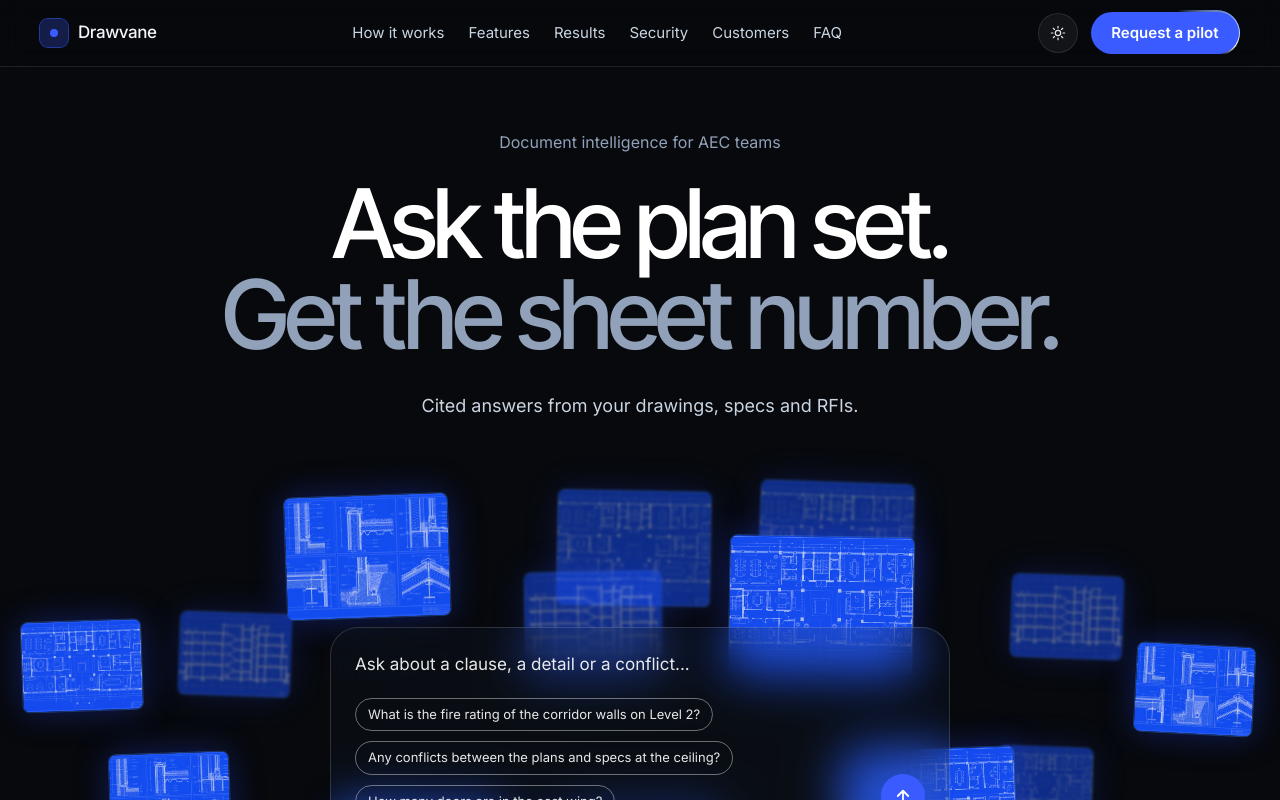
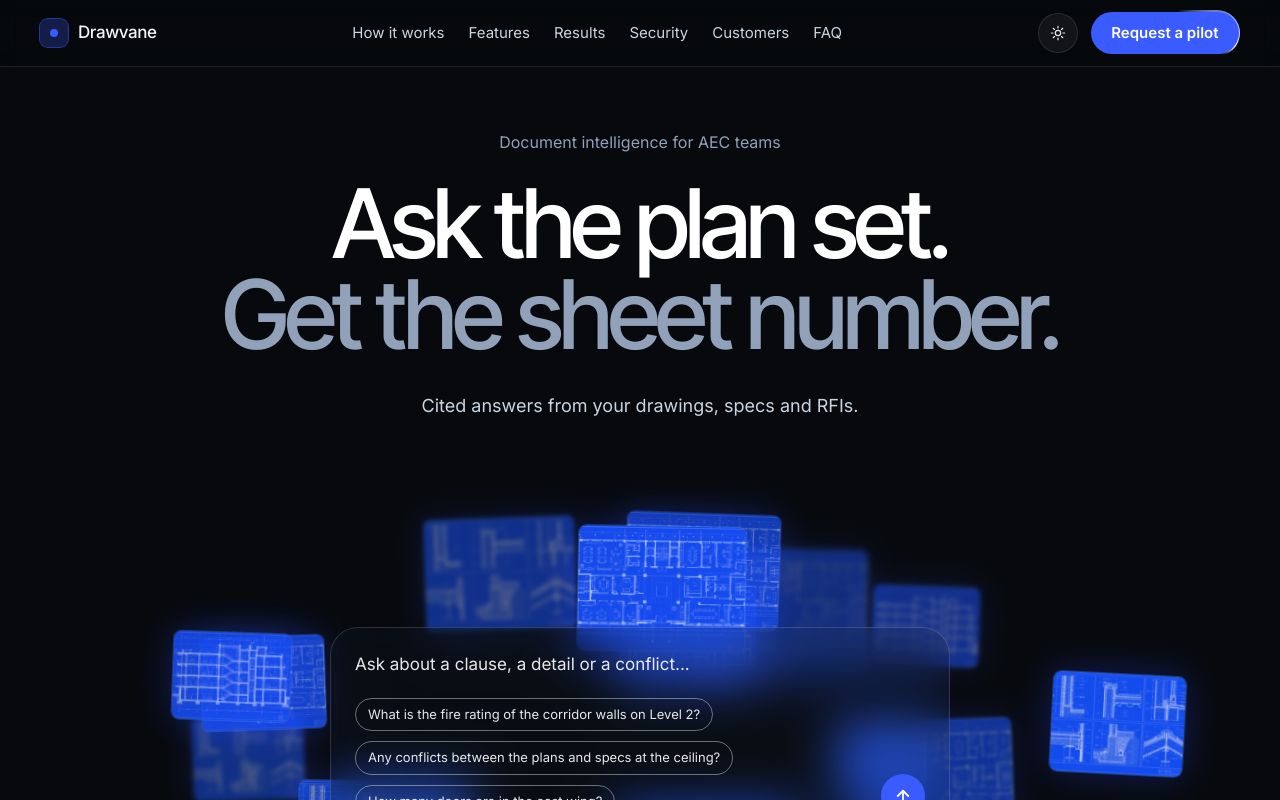
Before and after one commit to okeredaniel/drawvane-site, a Next.js app: page / in a window 1280 px wide. Shown: the top 800 px of the page. Built offline with nearby package versions, Linux system fonts and the light colour scheme.

Commit message:
Enhance Hero component with 3D card motion and update card data structure

```diff
--- a/app/theme.css
+++ b/app/theme.css
@@ -22,6 +22,32 @@
   --background: #f5f6f8;
   --foreground: #0b0f14;
   color-scheme: light;
+}
+
+/* Hero cards drift around a small circle, all in step. The element itself does
+   not spin: it is turned forward, pushed out, then turned back by the same amount. */
+@keyframes hero-orbit {
+  from {
+    transform: rotate(0deg) translateX(var(--orbit-r, 20px)) rotate(0deg);
+  }
+  to {
+    transform: rotate(360deg) translateX(var(--orbit-r, 20px)) rotate(-360deg);
+  }
+}
+.hero-orbit {
+  animation: hero-orbit var(--orbit-t, 24s) linear infinite;
+  will-change: transform;
+}
+/* Freeze while the mouse is over the card field, so the big preview doesn't
+   flicker as cards slide out from under the cursor */
+.hero-field:hover .hero-orbit {
+  animation-play-state: paused;
+}
+/* Only used when IGNORE_REDUCED_MOTION is false in Hero.tsx */
+@media (prefers-reduced-motion: reduce) {
+  .hero-orbit-respect {
+    animation: none;
+  }
 }
 
 /* The hero's bottom fade blends it into the dark laptop section. In light mode the hero is light,
@@ -113,10 +139,10 @@
   }
 
   /* Hero prompt box (frosted glass, white pills) */
-  &[class~="bg-slate-800/50"] {
-    background-color: rgba(255, 255, 255, 0.75);
+  &[class~="bg-slate-800/15"] {
+    background-color: rgba(255, 255, 255, 0.4);
   }
-  &[class~="border-white/20"] {
+  &[class~="border-white/15"] {
     border-color: rgba(11, 15, 20, 0.14);
   }
   &[class~="border-white/40"] {
--- a/components/Hero.tsx
+++ b/components/Hero.tsx
@@ -10,25 +10,26 @@ type CardData = {
   y: number; // top, px (at full 1500px width)
   w: number; // width, % of the card field
   r: number; // resting rotation, deg
-  back?: boolean; // dimmed + blurred, sits behind
+  p: number; // starting point on its own circle, radians (different per card)
+  o: number; // size of its own circle, px at full size (different per card)
 };
 
 // Layout copied from the reference. Put your images in /public/blueprints/
 const CARDS: CardData[] = [
-  { src: "/blueprints/plan-1.avif", x: 22.3, y: 23, w: 12.7, r: -2 },
-  { src: "/blueprints/plan-2.avif", x: 43.5, y: 17, w: 12, r: 1, back: true },
-  { src: "/blueprints/plan-3.avif", x: 59.3, y: 7, w: 12, r: 2, back: true },
-  { src: "/blueprints/plan-4.avif", x: 57, y: 71, w: 14.3, r: 1 },
-  { src: "/blueprints/plan-5.avif", x: 1.7, y: 170, w: 9.3, r: -2 },
-  { src: "/blueprints/plan-6.avif", x: 14, y: 160, w: 8.7, r: 2, back: true },
-  { src: "/blueprints/plan-7.avif", x: 41, y: 112, w: 10.7, r: -1, back: true },
-  { src: "/blueprints/plan-8.avif", x: 79, y: 116, w: 8.7, r: 2, back: true },
-  { src: "/blueprints/plan-9.avif", x: 88.7, y: 198, w: 9.2, r: 3 },
-  { src: "/blueprints/plan-10.avif", x: 8.6, y: 325, w: 9.3, r: -2 },
-  { src: "/blueprints/plan-1.avif", x: 26, y: 388, w: 13.3, r: 1 },
-  { src: "/blueprints/plan-2.avif", x: 43, y: 392, w: 13.3, r: -1, back: true },
-  { src: "/blueprints/plan-3.avif", x: 66, y: 320, w: 13.3, r: -2 },
-  { src: "/blueprints/plan-4.avif", x: 78, y: 317, w: 7.3, r: 2, back: true },
+  { src: "/blueprints/plan-1.avif", x: 22.3, y: 23, w: 12.7, r: -2, p: 0, o: 150 },
+  { src: "/blueprints/plan-2.avif", x: 43.5, y: 17, w: 12, r: 1, p: 2.1, o: 110 },
+  { src: "/blueprints/plan-3.avif", x: 59.3, y: 7, w: 12, r: 2, p: 4.0, o: 135 },
+  { src: "/blueprints/plan-4.avif", x: 57, y: 71, w: 14.3, r: 1, p: 5.6, o: 95 },
+  { src: "/blueprints/plan-5.avif", x: 1.7, y: 170, w: 9.3, r: -2, p: 1.2, o: 140 },
+  { src: "/blueprints/plan-6.avif", x: 14, y: 160, w: 8.7, r: 2, p: 3.3, o: 100 },
+  { src: "/blueprints/plan-7.avif", x: 41, y: 112, w: 10.7, r: -1, p: 0.7, o: 120 },
+  { src: "/blueprints/plan-8.avif", x: 78.5, y: 116, w: 8.7, r: 2, p: 4.8, o: 90 },
+  { src: "/blueprints/plan-9.avif", x: 88.7, y: 198, w: 9.2, r: 3, p: 2.7, o: 150 },
+  { src: "/blueprints/plan-10.avif", x: 8.6, y: 325, w: 9.3, r: -2, p: 5.1, o: 115 },
+  { src: "/blueprints/plan-1.avif", x: 26, y: 388, w: 13.3, r: 1, p: 3.9, o: 100 },
+  { src: "/blueprints/plan-2.avif", x: 43, y: 392, w: 13.3, r: -1, p: 1.7, o: 135 },
+  { src: "/blueprints/plan-3.avif", x: 66, y: 320, w: 13.3, r: -2, p: 0.3, o: 105 },
+  { src: "/blueprints/plan-4.avif", x: 78, y: 317, w: 7.3, r: 2, p: 4.4, o: 125 },
 ];
 
 // The card field is designed at this size. On smaller laptops it is scaled
@@ -37,6 +38,34 @@ const DESIGN_W = 1500;
 const DESIGN_H = 560;
 const BOX_TOP = 177; // prompt box top, at full size
 const BOX_ROOM = 300; // space kept free for the prompt box under its top
+
+// ---- Card motion settings -------------------------------------------------
+// Every card travels around its own full circle in 3D: sideways, back behind
+// the others, around, and forward again. The container itself never moves.
+const SPREAD = 0.82; // 1 = original layout, lower = cards pulled closer together
+const CIRCLE_SIZE = 0.85; // 1 = full circles, lower = tighter circles
+const CYCLE_SECONDS = 8; // time for one full loop: lower = faster
+const DIRECTION = 1; // 1 = one way round, -1 = the other way
+const PERSPECTIVE = 1100; // px, lower = stronger 3D
+// Your laptop has "reduce motion" turned on, so this is true to let you see it.
+// Set to false to respect that system setting for everyone (the cards then
+// stay still for anyone who has it on).
+const IGNORE_REDUCED_MOTION = true;
+
+// Resting spot of each card after pulling the layout toward the centre
+const FIELD_CX = DESIGN_W / 2;
+const FIELD_CY = DESIGN_H / 2;
+const LAYOUT = CARDS.map((c) => {
+  const w = (c.w / 100) * DESIGN_W;
+  const h = w * 0.75;
+  const cx = (c.x / 100) * DESIGN_W + w / 2;
+  const cy = c.y + h / 2;
+  return {
+    w,
+    left: FIELD_CX + (cx - FIELD_CX) * SPREAD - w / 2,
+    top: FIELD_CY + (cy - FIELD_CY) * SPREAD - h / 2,
+  };
+});
 
 // Unique image sources, used to preload the large preview versions
 const UNIQUE_SRCS = Array.from(new Set(CARDS.map((c) => c.src)));
@@ -57,24 +86,27 @@ const QUESTIONS = [
 
 function BlueprintCard({
   card,
+  spot,
+  register,
   onActive,
 }: {
   card: CardData;
+  spot: { left: number; top: number; w: number };
+  register: (el: HTMLDivElement | null) => void;
   onActive: (src: string | null) => void;
 }) {
   return (
     <div
+      ref={register}
       tabIndex={0}
       aria-label="View drawing sheet"
       className="absolute aspect-[4/3] cursor-zoom-in overflow-hidden rounded-lg shadow-[0_0_40px_rgba(37,70,255,0.35)] ring-1 ring-blue-400/30 outline-none focus-visible:ring-2 focus-visible:ring-white"
       style={{
-        left: `${card.x}%`,
-        top: card.y,
-        width: `${card.w}%`,
-        rotate: `${card.r}deg`,
-        opacity: card.back ? 0.55 : 1,
-        filter: card.back ? "blur(1.5px)" : undefined,
-        zIndex: card.back ? 5 : 10,
+        left: spot.left,
+        top: spot.top,
+        width: spot.w,
+        transform: `rotate(${card.r}deg)`,
+        willChange: "transform, opacity, filter",
       }}
       onMouseEnter={() => onActive(card.src)}
       onMouseLeave={() => onActive(null)}
@@ -185,6 +217,7 @@ export default function Hero() {
   const [scale, setScale] = useState(1);
   const [wide, setWide] = useState(false); // 1024px and up
   const stage = useRef<HTMLDivElement>(null);
+  const cardEls = useRef<(HTMLDivElement | null)[]>([]);
 
   // How much to shrink the card field so it fits the available width
   useEffect(() => {
@@ -208,6 +241,36 @@ export default function Hero() {
     mq.addEventListener("change", update);
     return () => mq.removeEventListener("change", update);
   }, []);
+
+  // Moves every card around its own 3D circle. Cards at the back of their
+  // circle get smaller (perspective), dimmer and blurred; cards at the front
+  // are bigger and sharp. Layout and the container stay put.
+  useEffect(() => {
+    if (!wide) return;
+    const reduce = window.matchMedia("(prefers-reduced-motion: reduce)").matches;
+    if (reduce && !IGNORE_REDUCED_MOTION) return;
+    let raf = 0;
+    const tick = (now: number) => {
+      const phase = DIRECTION * ((now / 1000) * 2 * Math.PI) / CYCLE_SECONDS;
+      CARDS.forEach((c, i) => {
+        const el = cardEls.current[i];
+        if (!el) return;
+        const a = phase + c.p;
+        const R = c.o * CIRCLE_SIZE;
+        const s = Math.sin(a);
+        const dx = R * Math.cos(a);
+        const dy = R * 0.28 * s;
+        const z = R * s;
+        el.style.transform = `translate3d(${dx.toFixed(1)}px, ${dy.toFixed(1)}px, ${z.toFixed(1)}px) rotate(${c.r}deg)`;
+        const back = s < 0 ? -s : 0;
+        el.style.filter = back > 0.08 ? `blur(${(back * 4).toFixed(1)}px)` : "none";
+        el.style.opacity = (0.5 + 0.5 * ((s + 1) / 2)).toFixed(2);
+      });
+      raf = requestAnimationFrame(tick);
+    };
+    raf = requestAnimationFrame(tick);
+    return () => cancelAnimationFrame(raf);
+  }, [wide]);
 
   const fieldH = Math.max(DESIGN_H * scale, (BOX_TOP) * scale + BOX_ROOM);
   const vars = {
@@ -236,12 +299,13 @@ export default function Hero() {
       <div
         ref={stage}
         style={vars}
-        className="relative mx-auto mt-10 max-w-[1500px] px-4 sm:px-6 lg:mt-14 lg:h-[var(--field-h)] lg:px-0"
+        className="hero-field relative mx-auto mt-10 max-w-[1500px] px-4 sm:px-6 lg:mt-14 lg:h-[var(--field-h)] lg:overflow-hidden lg:px-0"
       >
         {/* Small screens: compact fanned stack */}
         <MobileCards />
 
-        {/* Large screens: the full card field, scaled to fit */}
+        {/* Large screens: the full card field, scaled to fit. The field stays
+            still; each card moves around its own circle in 3D. */}
         <div
           className="absolute left-0 top-0 hidden lg:block"
           style={{
@@ -251,9 +315,21 @@ export default function Hero() {
             transformOrigin: "top left",
           }}
         >
-          {CARDS.map((c) => (
-            <BlueprintCard key={c.src + c.x} card={c} onActive={setActive} />
-          ))}
+          <div className="absolute inset-0" style={{ perspective: PERSPECTIVE }}>
+            <div className="absolute inset-0" style={{ transformStyle: "preserve-3d" }}>
+              {CARDS.map((c, i) => (
+                <BlueprintCard
+                  key={c.src + c.x}
+                  card={c}
+                  spot={LAYOUT[i]}
+                  register={(el) => {
+                    cardEls.current[i] = el;
+                  }}
+                  onActive={setActive}
+                />
+              ))}
+            </div>
+          </div>
         </div>
 
         {/* Prompt box: glass look. Centered over the cards on large screens,
```
